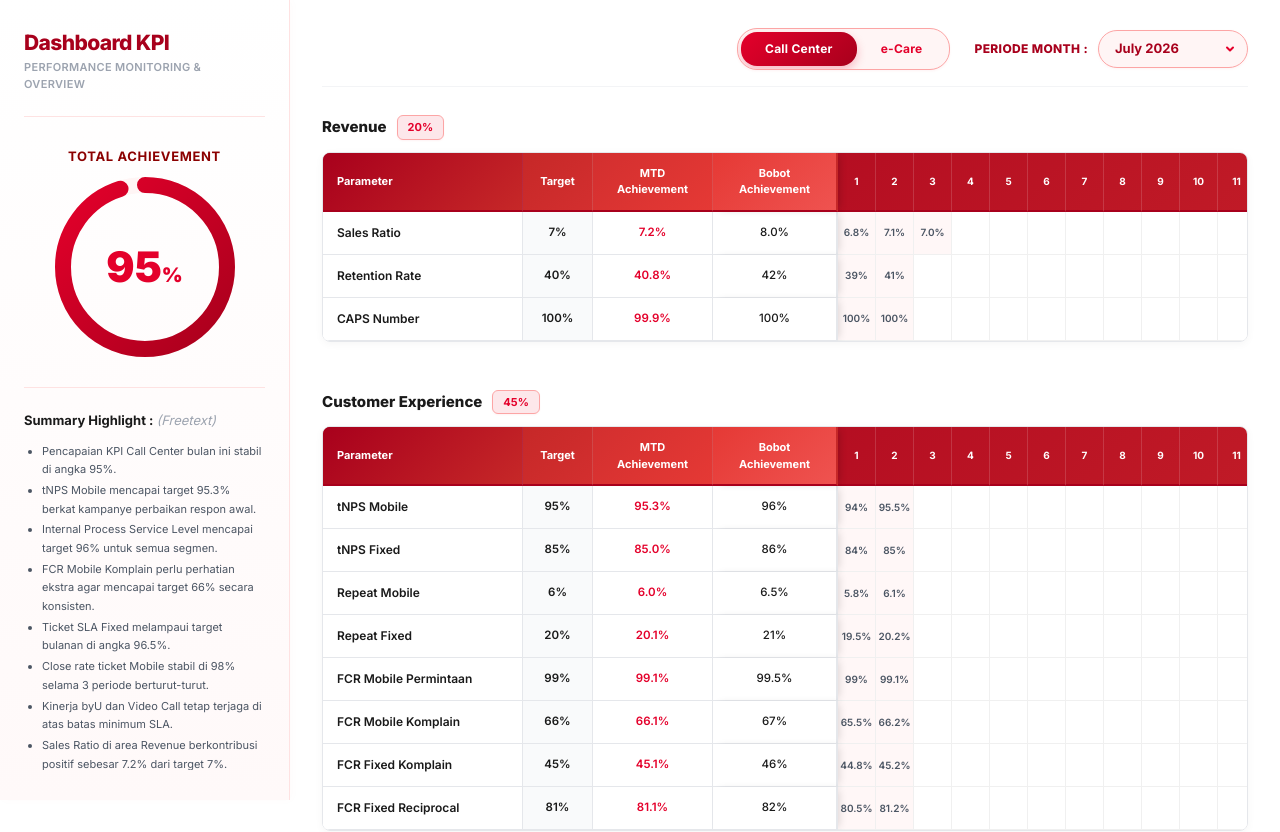
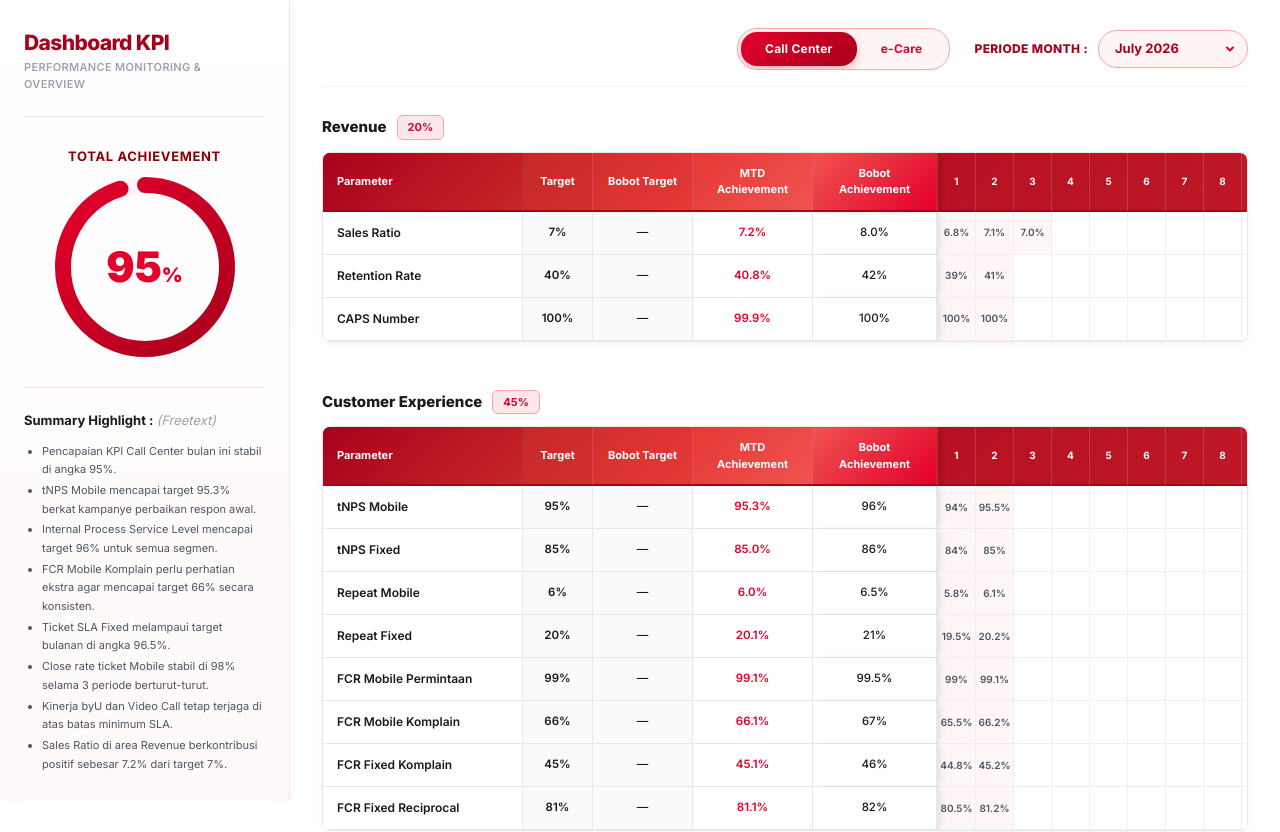
Before and after one commit to Alfi-99/kpidashboard12, a Next.js app: page /dashboard in a window 1280 px wide. Shown: the top 832 px of the page. Built offline with nearby package versions, Linux system fonts and the light colour scheme; no server answers.

Commit message:
feat: add Bobot Target column and adjust frozen columns layout offsets

```diff
--- a/components/KpiSectionTable.tsx
+++ b/components/KpiSectionTable.tsx
@@ -110,12 +110,12 @@ export default function KpiSectionTable({
                 Target
               </th>
 
-              {/* Frozen: MTD Achievement */}
+              {/* Frozen: Bobot Target */}
               <th style={{
                 position: "sticky",
                 left: "270px",
                 zIndex: 3,
-                width: "120px",
+                width: "100px",
                 padding: "12px 10px",
                 fontSize: "11px",
                 fontWeight: 700,
@@ -126,13 +126,32 @@ export default function KpiSectionTable({
                 borderRight: "1px solid rgba(255, 255, 255, 0.15)",
                 textTransform: "capitalize",
               }}>
+                Bobot Target
+              </th>
+
+              {/* Frozen: MTD Achievement */}
+              <th style={{
+                position: "sticky",
+                left: "370px",
+                zIndex: 3,
+                width: "120px",
+                padding: "12px 10px",
+                fontSize: "11px",
+                fontWeight: 700,
+                color: "#FFFFFF",
+                textAlign: "center",
+                background: "linear-gradient(135deg, #E53935 0%, #EF5350 100%)",
+                borderBottom: "2px solid #A8001C",
+                borderRight: "1px solid rgba(255, 255, 255, 0.15)",
+                textTransform: "capitalize",
+              }}>
                 MTD Achievement
               </th>
 
               {/* Frozen: Bobot Achievement */}
               <th style={{
                 position: "sticky",
-                left: "390px",
+                left: "490px",
                 zIndex: 3,
                 width: "125px",
                 padding: "12px 10px",
@@ -140,7 +159,7 @@ export default function KpiSectionTable({
                 fontWeight: 700,
                 color: "#FFFFFF",
                 textAlign: "center",
-                background: "linear-gradient(135deg, #E53935 0%, #EF5350 100%)",
+                background: "linear-gradient(135deg, #EF5350 0%, #E4002B 100%)",
                 borderBottom: "2px solid #A8001C",
                 borderRight: "2px solid #C62828",
                 boxShadow: "4px 0 8px -3px rgba(0, 0, 0, 0.2)",
@@ -218,10 +237,27 @@ export default function KpiSectionTable({
                     {param.target}
                   </td>
 
+                  {/* Frozen Bobot Target Cell */}
+                  <td style={{
+                    position: "sticky",
+                    left: "270px",
+                    zIndex: 2,
+                    padding: "12px 10px",
+                    fontSize: "11.5px",
+                    fontWeight: 500,
+                    color: "#1A1A1A",
+                    textAlign: "center",
+                    backgroundColor: targetBg,
+                    borderBottom: "1px solid #E5E7EB",
+                    borderRight: "1px solid #E5E7EB",
+                  }}>
+                    {param.bobotTarget || "—"}
+                  </td>
+
                   {/* Frozen MTD Achievement Cell */}
                   <td style={{
                     position: "sticky",
-                    left: "270px",
+                    left: "370px",
                     zIndex: 2,
                     padding: "12px 10px",
                     fontSize: "11.5px",
@@ -238,7 +274,7 @@ export default function KpiSectionTable({
                   {/* Frozen Bobot Achievement Cell */}
                   <td style={{
                     position: "sticky",
-                    left: "390px",
+                    left: "490px",
                     zIndex: 2,
                     padding: "12px 10px",
                     fontSize: "11.5px",
--- a/lib/kpiMapper.ts
+++ b/lib/kpiMapper.ts
@@ -108,6 +108,7 @@ function parseTabSheet(rows: string[][], tabName: string, tabKey: string): TabDa
 
       // Extract details
       const target = colB;
+      const bobotTarget = row[2] ? row[2].trim() : ""; // Column C: Bobot Target
       const mtd = row[3] ? row[3].trim() : "";       // Column D: MTD Achievement
       const bobotAch = row[4] ? row[4].trim() : "";  // Column E: Bobot Achievement
 
@@ -127,6 +128,7 @@ function parseTabSheet(rows: string[][], tabName: string, tabKey: string): TabDa
       const kpiParam: KpiParameter = {
         name: colA,
         target: target,
+        bobotTarget: bobotTarget || undefined,
         mtdAchievement: mtd || undefined,
         robotAchievement: bobotAch || undefined,
         dailyValues: Object.keys(dailyValues).length > 0 ? dailyValues : undefined,
--- a/lib/types.ts
+++ b/lib/types.ts
@@ -23,8 +23,9 @@ export interface IncidentItem {
 export interface KpiParameter {
   name: string;
   target: string;
+  bobotTarget?: string; // target weight column
   mtdAchievement?: string;
-  robotAchievement?: string;
+  robotAchievement?: string; // Bobot Achievement
   dailyValues?: Record<number, string>; // day 1-31
   isSubRow?: boolean; // indented sub-parameter
 }
```
